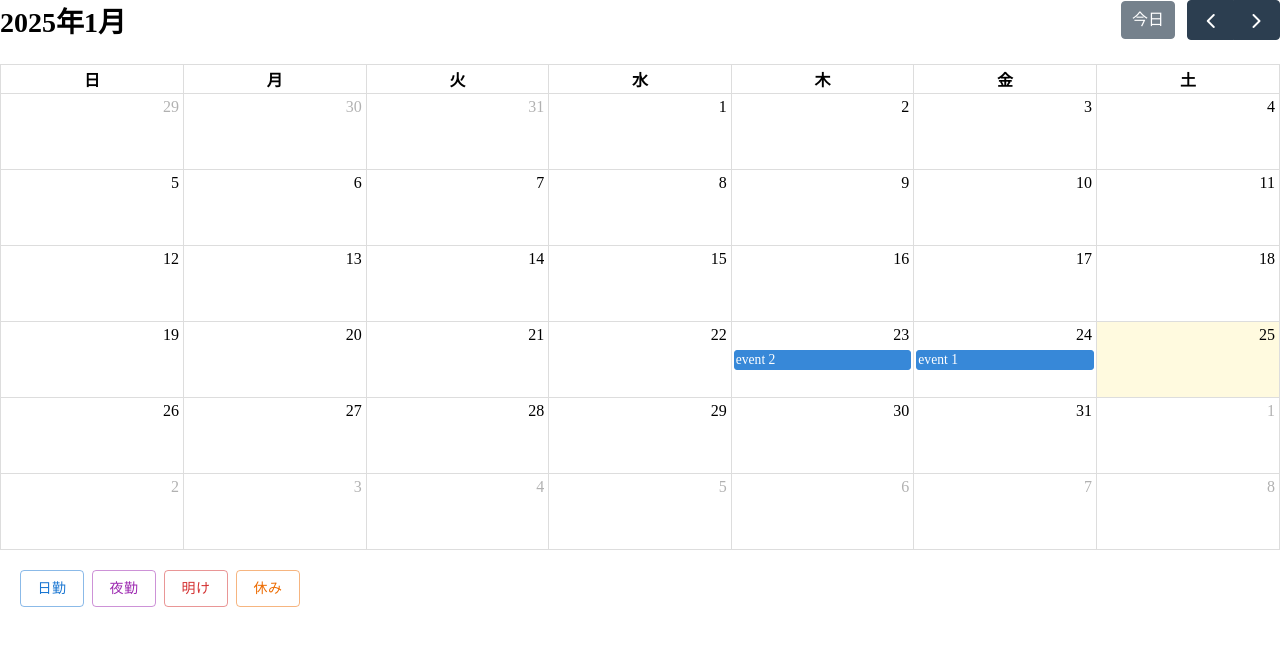
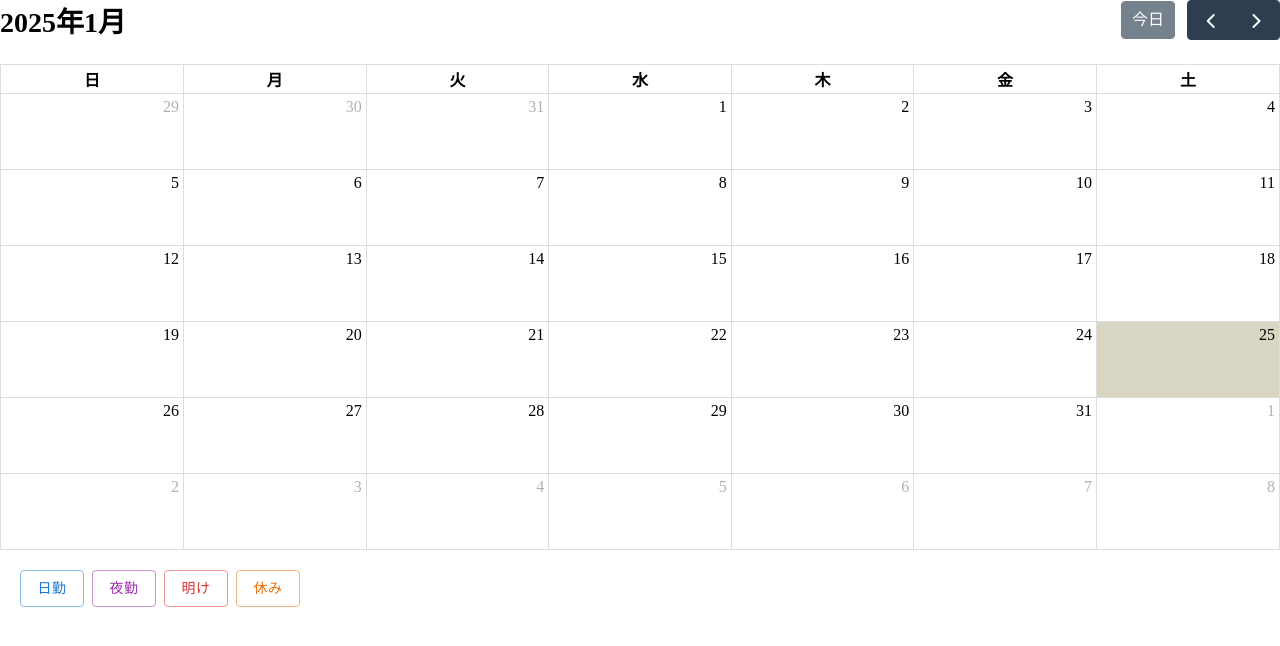
Before and after one commit to d-fuji/calendar, a Next.js app: page /calendar in a window 1280 px wide. Shown: the top 646 px of the page. Built offline with nearby package versions, Linux system fonts and the light colour scheme.

Commit message:
fix: edit shift

```diff
--- a/app/calendar/page.tsx
+++ b/app/calendar/page.tsx
@@ -7,17 +7,21 @@ import { useCallback, useState } from 'react';
 
 // 参考: https://zenn.dev/sushizanmai/articles/6f25590061de2c
 export default function CalendarPage() {
-  const initialEvents: Event[] = [
-    { title: 'event 1', date: '2025-01-24' },
-    { title: 'event 2', date: '2025-01-23' },
-  ]
   const initialEditDate = getISO8601Date(new Date());
+  const [editDate, setEditDate] = useState<string>(initialEditDate);
 
+  const initialEvents: Event[] = []
   const [events, setEvents] = useState<Event[]>(initialEvents);
-  const [editDate, setEditDate] = useState<string>(initialEditDate);
+
+  const [decoration, setDecoration] = useState<Decoration>({
+    date: initialEditDate,
+    color: 'grey',
+    display: 'background',
+  });
 
   const handleClickDateCell = (arg: DateClickArg) => {
     setEditDate(arg.dateStr);
+    setDecoration({ date: arg.dateStr, color: 'grey', display: 'background' });
   }
   const handleClickShiftButton = useCallback((shiftPatern: string) => {
     const hasExistingEvent = () => {
@@ -33,12 +37,17 @@ export default function CalendarPage() {
     if (!hasExistingEvent()) {
       setEvents([...events, { title: shiftPatern, date: editDate }]);
     }
+    const date = new Date(editDate);
+    const nextDate = new Date(date.setDate(date.getDate() + 1));
+    setEditDate(getISO8601Date(nextDate));
+    setDecoration({ date: getISO8601Date(nextDate), color: 'grey', display: 'background' });
   }, [events, editDate, setEvents]);
 
   return (
     <>
       <Calendar
         events={events}
+        decoration={decoration}
         onDateClick={handleClickDateCell}
       />
       <ShiftSelector onSelectShift={handleClickShiftButton} />
@@ -62,32 +71,24 @@ const ShiftSelector: React.FC<ShiftSelectorProps> = (props) => {
 }
 
 type CalendarProps = {
-  events: Event[];
+  events: (Event | Decoration)[]
+  decoration: Decoration;
   onDateClick: (arg: DateClickArg) => void;
 }
 const Calendar: React.FC<CalendarProps> = (props) => {
-  // TODO: フォーカルを当てる
-  // TODO: シフトボタンを押すと次の日にフォーカルを当てる
   // TODO: 次の日が月跨ぎの場合は次の月に移動する
   return (
     <FullCalendar
       plugins={[dayGridPlugin, interactionPlugin]}
       initialView="dayGridMonth"
-      events={props.events}
+      // eventsとdecorationを結合して渡す
+      events={props.events.concat(props.decoration)}
       locale={'ja'}
       buttonText={{ today: '今日' }
       }
       height={'auto'}
-      contentHeight={'auto'}
-      aspectRatio={2}
-      // editable
       dateClick={props.onDateClick}
-      datesSet={(dateInfo) => {
-        console.log(dateInfo.start.toISOString())
-        console.log(dateInfo.end.toISOString())
-      }}
       dayCellContent={(arg) => arg.dayNumberText.replace(/日/, '')}
-    // eventChange={(arg) => alert(arg.event)}
     />
   );
 }
@@ -98,6 +99,12 @@ type Event = {
   color?: string;
 }
 
+type Decoration = {
+  date: string;
+  color: string;
+  display: string;
+}
+
 const getISO8601Date = (date: Date) => {
   return date.toISOString().split('T')[0];
 }
```
